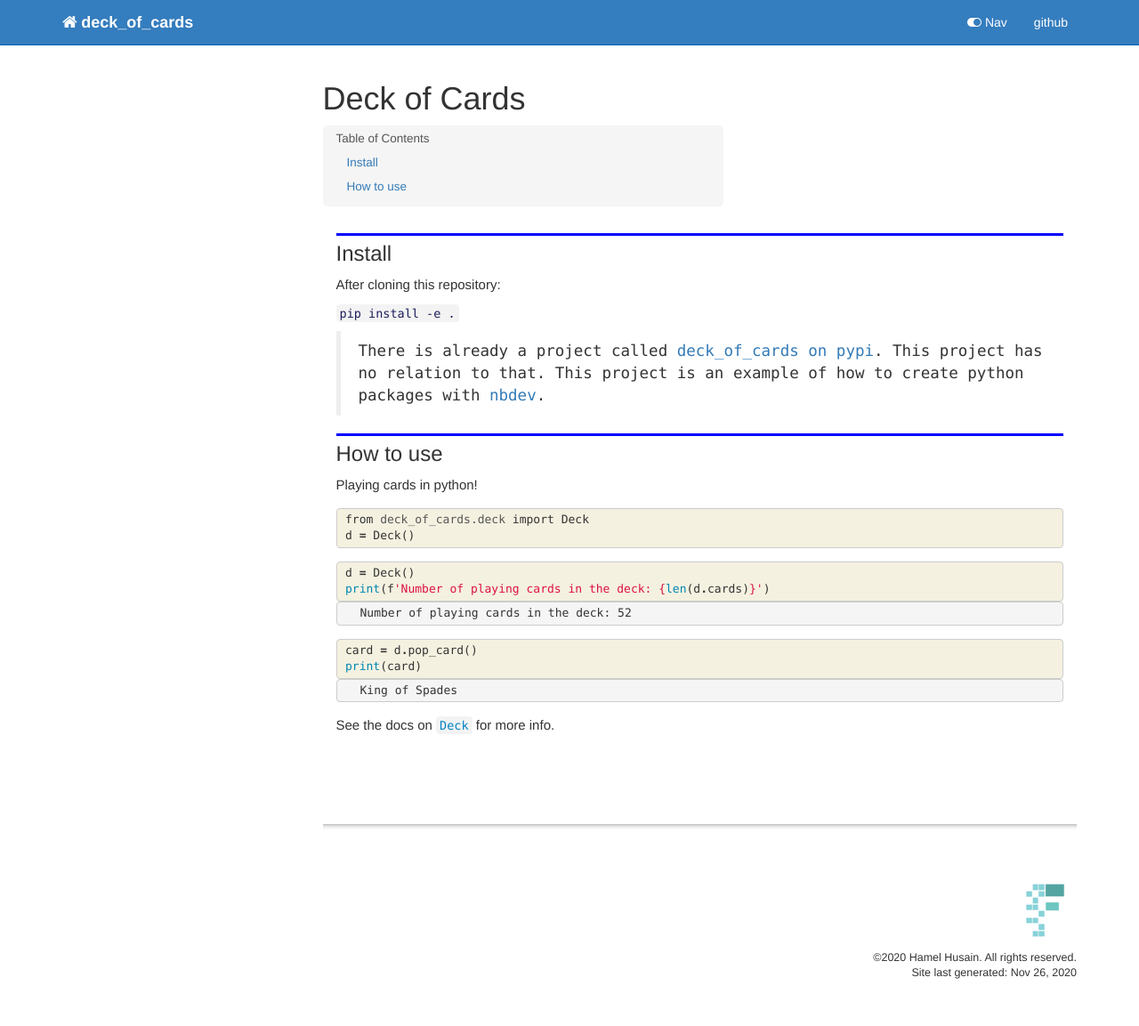
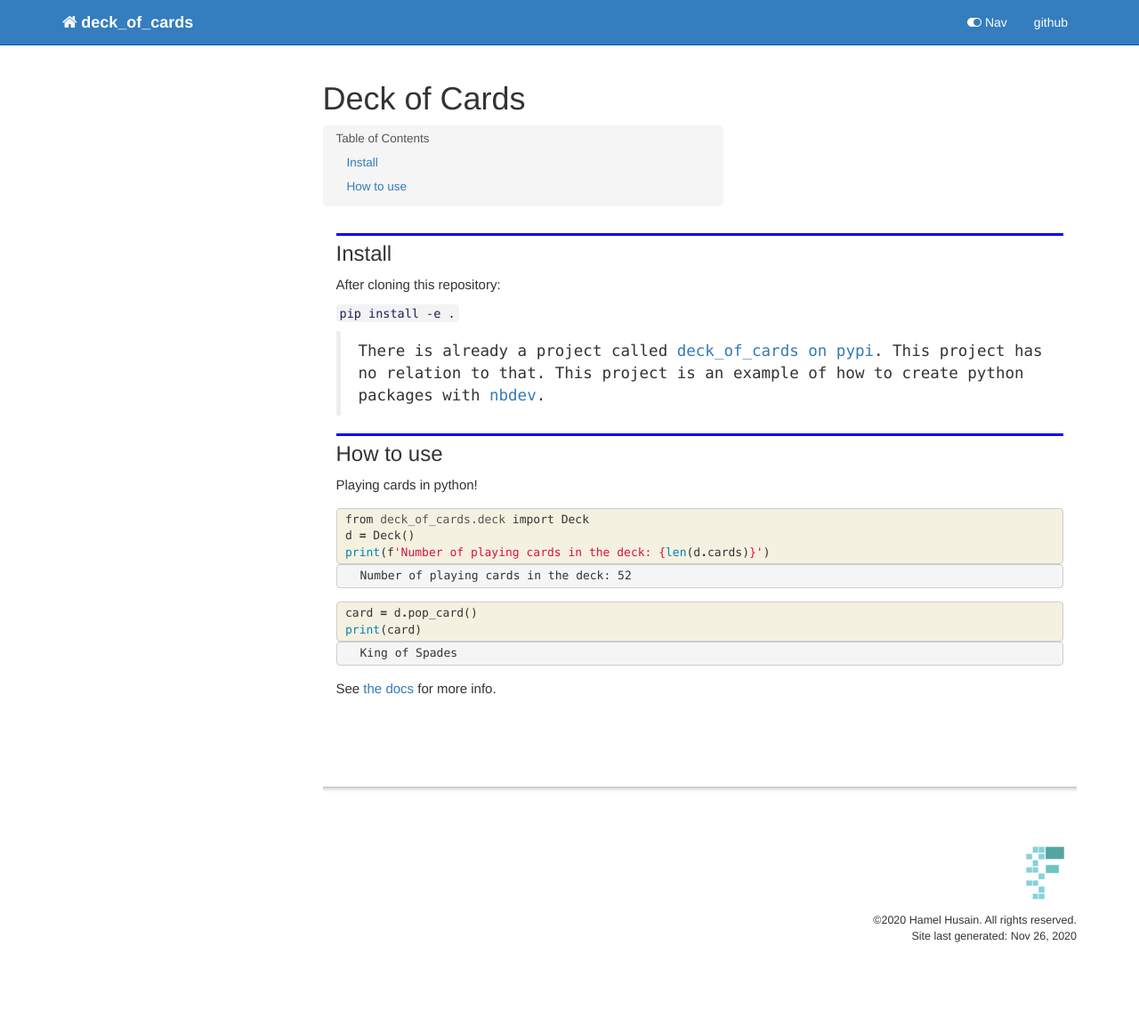
Before and after one commit to fastai/cards_deck, a Jekyll site: the page built from docs/index.html, in a window 1280 px wide. Shown: the whole page at 89% size. Built offline with Jekyll 4.4.1, drawn with Linux system fonts in a browser that asks for light colours; nearby versions of some CDN libraries; comment, search, counter and statistics services are not loaded; after the commit the page ends 1112 px from its top, so only the background shows below that.

Commit message:
update README

```diff
--- a/docs/index.html
+++ b/docs/index.html
@@ -67,23 +67,6 @@ nb_path: "index.ipynb"
     <div class="input_area">
 <div class=" highlight hl-ipython3"><pre><span></span><span class="kn">from</span> <span class="nn">deck_of_cards.deck</span> <span class="kn">import</span> <span class="n">Deck</span>
 <span class="n">d</span> <span class="o">=</span> <span class="n">Deck</span><span class="p">()</span>
-</pre></div>
-
-    </div>
-</div>
-</div>
-
-</div>
-    {% endraw %}
-
-    {% raw %}
-
-<div class="cell border-box-sizing code_cell rendered">
-<div class="input">
-
-<div class="inner_cell">
-    <div class="input_area">
-<div class=" highlight hl-ipython3"><pre><span></span><span class="n">d</span> <span class="o">=</span> <span class="n">Deck</span><span class="p">()</span>
 <span class="nb">print</span><span class="p">(</span><span class="sa">f</span><span class="s1">&#39;Number of playing cards in the deck: </span><span class="si">{</span><span class="nb">len</span><span class="p">(</span><span class="n">d</span><span class="o">.</span><span class="n">cards</span><span class="p">)</span><span class="si">}</span><span class="s1">&#39;</span><span class="p">)</span>
 </pre></div>
 
@@ -142,7 +125,7 @@ nb_path: "index.ipynb"
 
 <div class="cell border-box-sizing text_cell rendered"><div class="inner_cell">
 <div class="text_cell_render border-box-sizing rendered_html">
-<p>See the docs on <a href="/deck_of_cards/deck.html#Deck"><code>Deck</code></a> for more info.</p>
+<p>See <a href="https://fastai.github.io/deck_of_cards/">the docs</a> for more info.</p>
 
 </div>
 </div>
```
Also changed, not shown: README.md, 1 other file.
